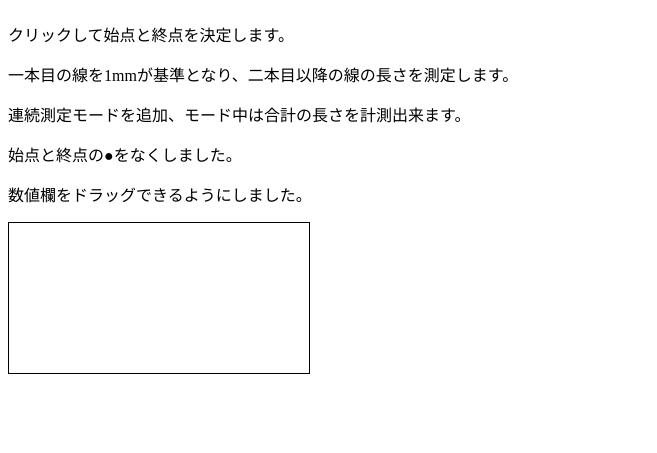
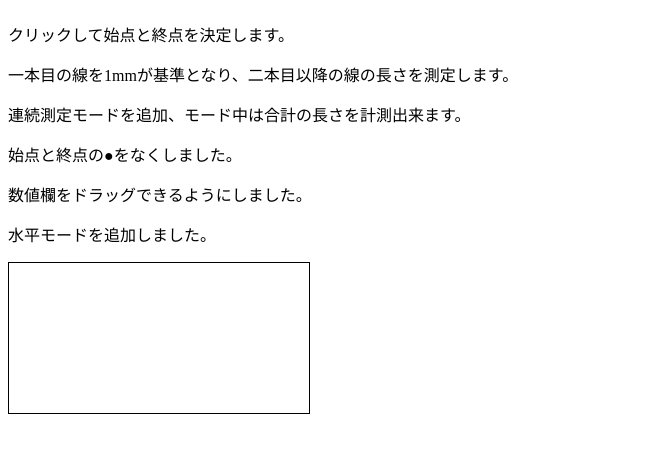
Before and after one commit to ybetti/conbex, a plain HTML site: page index.html in a window 1280 px wide. Shown: the part 117-570 px from the top of the page, without its empty margins (0-657 px from the left). Drawn offline with Linux system fonts and the light colour scheme.

Commit message:
Update index.html

```diff
--- a/index.html
+++ b/index.html
@@ -40,6 +40,7 @@
     <p>連続測定モードを追加、モード中は合計の長さを計測出来ます。</p>
     <p>始点と終点の●をなくしました。</p>
     <p>数値欄をドラッグできるようにしました。</p>
+    <p>水平モードを追加しました。</p>
 
     <div style="display: flex; align-items: center;">
         <canvas id="canvas"></canvas>
```
